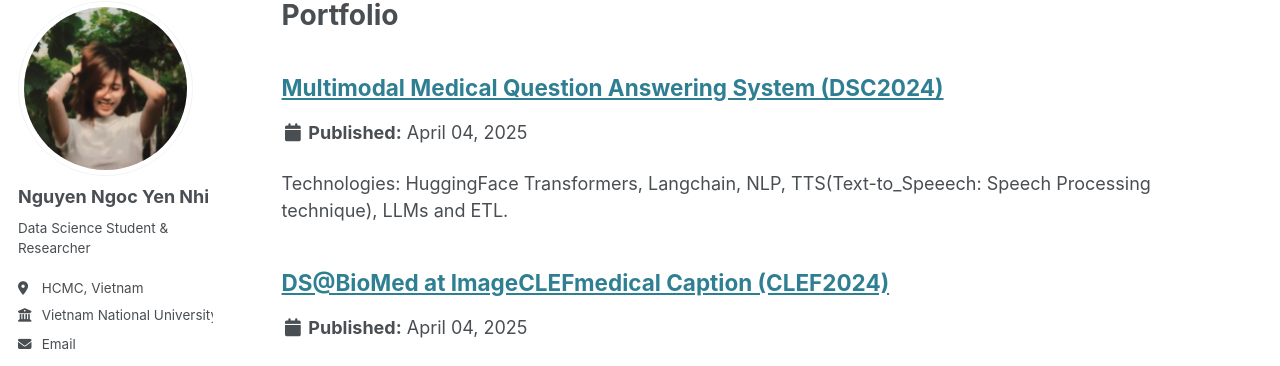
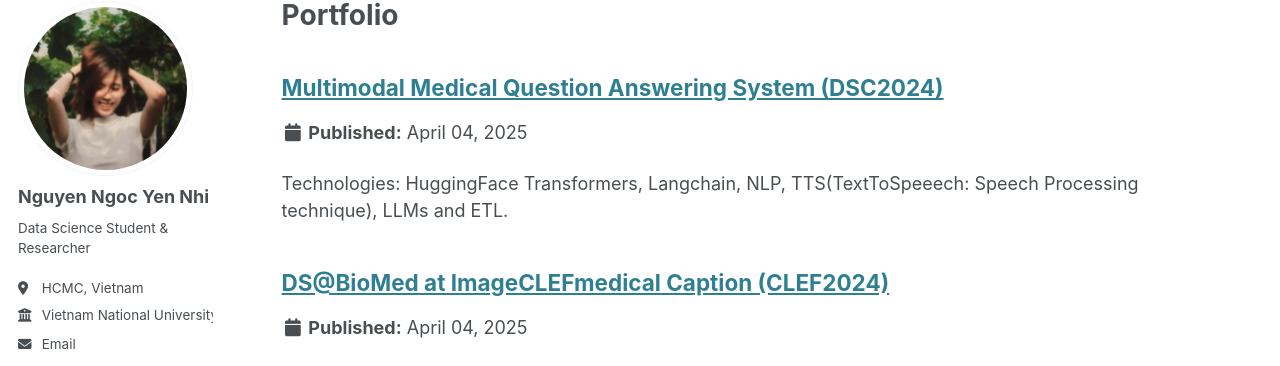
Before and after one commit to dalietnguyen342/dalietnguyen342.github.io, a Jekyll site: the page built from _pages/portfolio.html, in a window 1280 px wide and 900 px high. Shown: the part 98-464 px from the top of the window. Built offline with Jekyll 4.4.1, drawn with Linux system fonts in a browser that asks for light colours.

Commit message:
Update portfolio-1.md

```diff
--- a/_portfolio/portfolio-1.md
+++ b/_portfolio/portfolio-1.md
@@ -1,7 +1,7 @@
 ---
 title: "Multimodal Medical Question Answering System (DSC2024)"
 collection: portfolio
-excerpt: "Technologies: HuggingFace Transformers, Langchain, NLP, TTS(Text-to_Speeech: Speech Processing technique), LLMs and ETL."
+excerpt: "Technologies: HuggingFace Transformers, Langchain, NLP, TTS(TextToSpeeech: Speech Processing technique), LLMs and ETL."
 ---
 
 [GITHUB](https://github.com/UIT-HuyTanNhiPhuong/Blind-Doctor.git)
```
